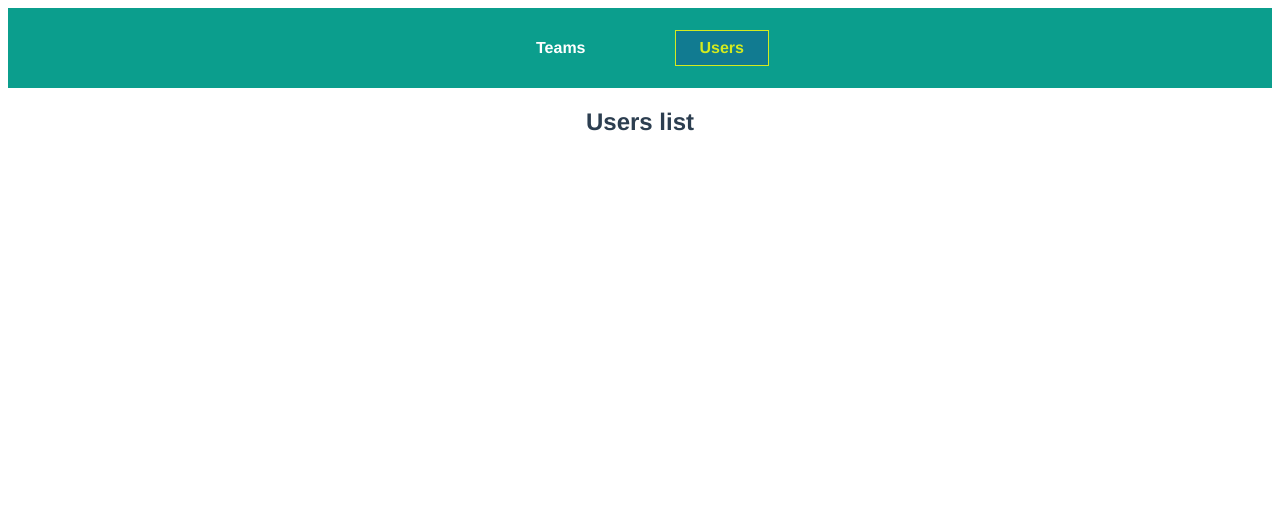
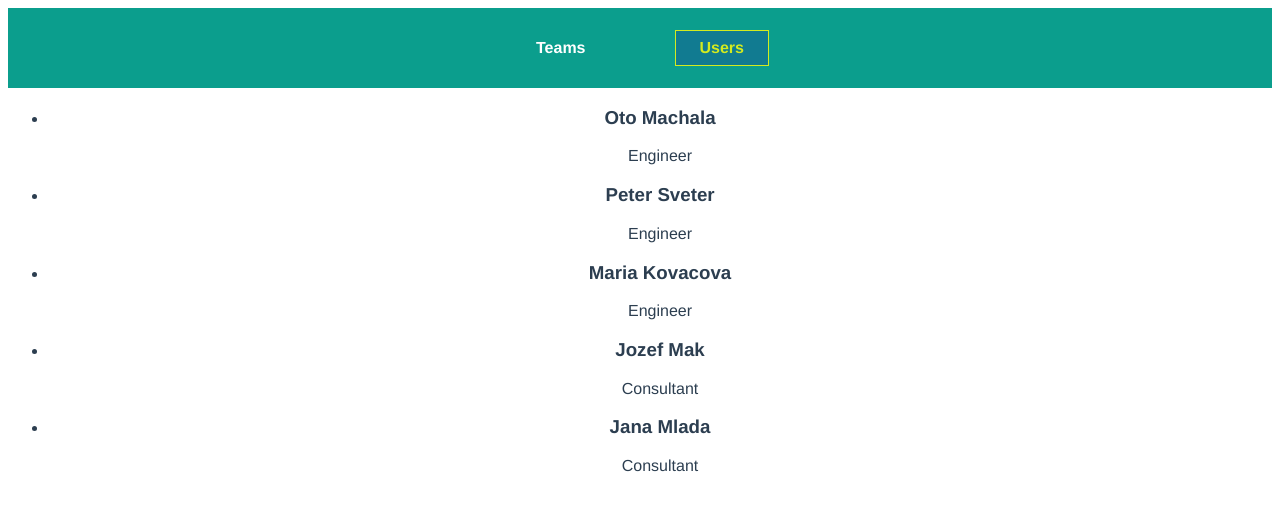
Before and after one commit to mrOtoM/Vue-aplikacia-1, a Vue app: page /users in a window 1280 px wide. Shown: the top 510 px of the page. Built offline with nearby package versions, Linux system fonts and the light colour scheme.

Commit message:
Doplnenie vetvy Users

```diff
--- a/src/App.vue
+++ b/src/App.vue
@@ -34,6 +34,7 @@ export default {
   provide() {
     return {
       teams: this.teams,
+      users: this.users,
     };
   },
 };
--- /dev/null
+++ b/src/components/users/UserItem.vue
@@ -0,0 +1,14 @@
+<template>
+  <li>
+    <h3>{{ name }}</h3>
+    <div>{{ role }}</div>
+  </li>
+</template>
+
+<script>
+export default {
+  props: ['name', 'role'],
+};
+</script>
+
+<style></style>
--- a/src/components/users/UsersList.vue
+++ b/src/components/users/UsersList.vue
@@ -1,9 +1,21 @@
 <template>
-  <h2>Users list</h2>
+  <ul>
+    <user-item
+      v-for="user in users"
+      :key="user.id"
+      :name="user.fullName"
+      :role="user.role"
+    ></user-item>
+  </ul>
 </template>
 
 <script>
-export default {};
+import UserItem from './UserItem.vue';
+
+export default {
+  components: { UserItem },
+  inject: ['users'],
+};
 </script>
 
 <style></style>
```
